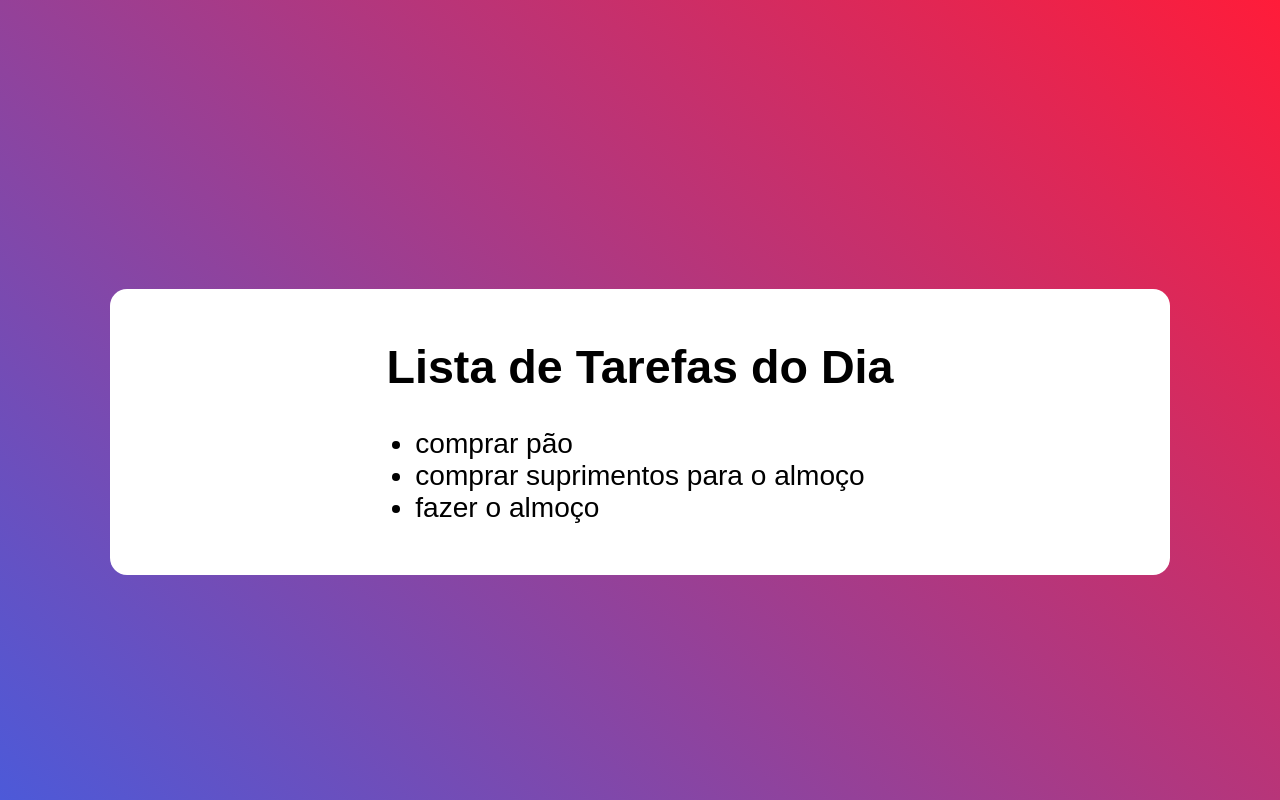
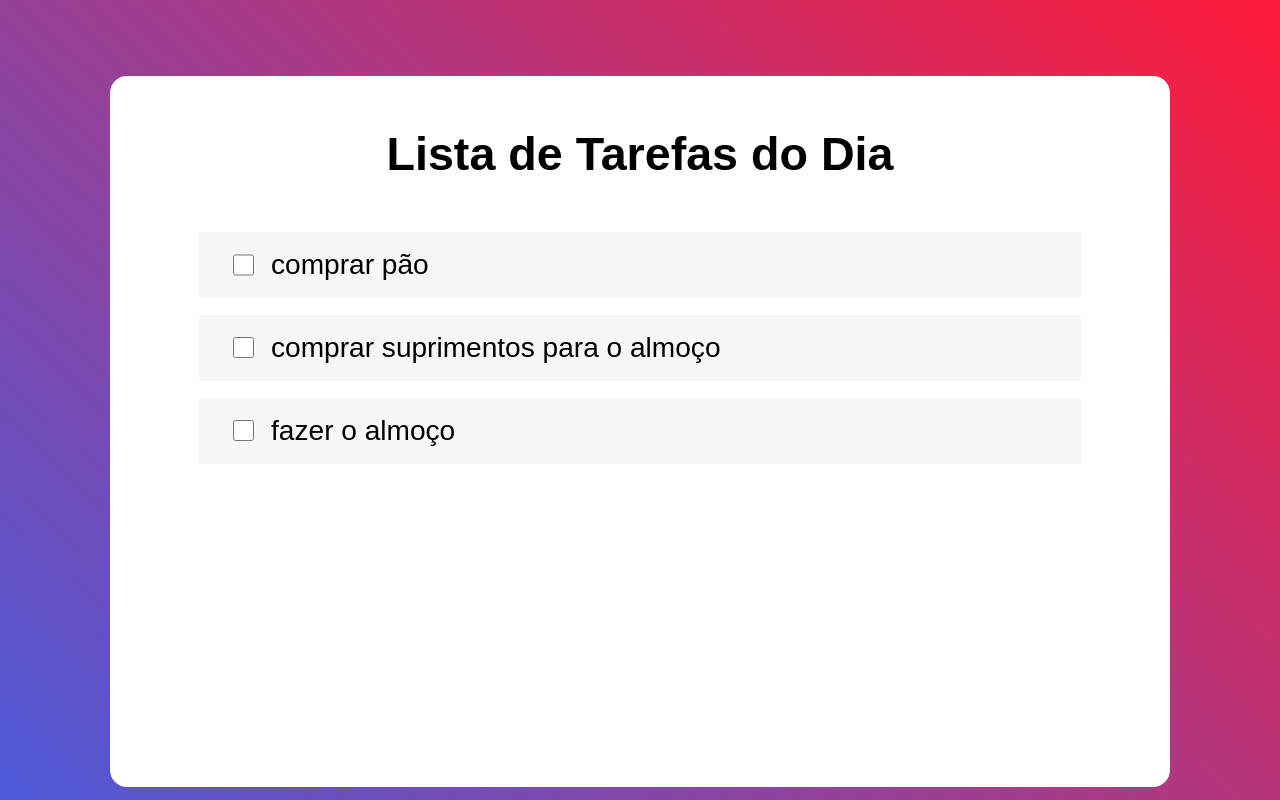
Before and after one commit to Ibrahimlima/To-do-list, a plain HTML site: page index.html in a window 1280 px wide. Drawn offline with Linux system fonts and the light colour scheme.

Commit message:
primeiras modificações nas listas

```diff
--- a/index.js
+++ b/index.js
@@ -1,17 +1,40 @@
 let tasks = [
     {id: 1 , description: 'comprar pão', check: false},
-    {id: 1 , description: 'comprar suprimentos para o almoço', check: false},
-    {id: 1 , description: 'fazer o almoço', check: false},
+    {id: 2 , description: 'comprar suprimentos para o almoço', check: false},
+    {id: 3 , description: 'fazer o almoço', check: false},
 ]
 
+const checkBoxInput = ({id, description, checked}) => {
+    const checkBox = document.createElement('input');
+    const label = document.createElement('label');
+    const wrapper = document.createElement('div');
+    const checkBoxId = `${id}-checkbox`
+
+    checkBox.type = 'checkbox';
+    checkBox.id = checkBoxId;
+    checkBox.checked = checked;
+
+    label.textContent = description;
+    label.htmlFor = checkBoxId;
+
+    wrapper.className = 'checkbox-label'
+
+    wrapper.appendChild(checkBox)
+    wrapper.appendChild(label)
+
+    return wrapper;
+}
 
 window.onload = function(){
     tasks.forEach((task) =>{
+        const checkb = checkBoxInput(task)
         const list = document.getElementById('todoList');
         const toDo = document.createElement('li');
+        //const button = document.createElement('button')
 
-
-        toDo.textContent = task.description;
+        toDo.id = task.id;
+        toDo.appendChild(checkb);
+        //toDo.appendChild(button)
         toDo.classList.add('task');
 
         list.appendChild(toDo)
--- a/style.css
+++ b/style.css
@@ -19,6 +19,7 @@ main{
 h1 {
     font-size: 2.2rem;
     margin: 0 0 1.6rem;
+    text-align: center;
     }
 
 
@@ -27,10 +28,68 @@ h1 {
     max-width: 50rem;
     background-color: #fff;
     border-radius: 0.8rem;
-    padding: 2.4rem 3.2rem;
+    padding: 2.4rem 2.6rem;
     display: flex;
     flex-direction: column;
     justify-content: center;
-    align-items: center;
     margin-top: 3rem;
     }
+
+.todolist-section{
+    margin: .8rem 1.6rem;
+    min-height: 5rem;
+
+    & > ul{
+        padding-inline-start: 0rem;
+        height: 23rem;
+        overflow: auto;
+    }
+
+    & > ul > li {
+        list-style-type: none;
+        padding: .8rem 1.6rem;
+        font-size: 2.4rem;
+        background-color: #efefef80;
+        display: flex;
+        justify-content:space-between;
+        position: relative;
+        margin-bottom: .8rem;
+    }
+
+    & > ul > li:last-child{
+        margin-bottom: 0;
+    }
+
+    & > ul > li > button {
+        width: 2.4rem;
+        height: 2.4rem;
+        background-color: #5c498054;
+        color: #fff;
+        border: none;
+        border-radius: .4rem;
+        cursor: pointer;
+
+        &:hover{
+            background-color: #b7afc754;
+        }
+    }
+}
+
+.checkbox-label{
+    display: flex;
+    align-items: center;
+    justify-content: center;
+
+    & > label{
+        cursor: pointer;
+    }
+
+    & > input{
+        margin-right: .8rem;
+        cursor: pointer;
+        height: 1rem;
+        width: 1rem;
+        border-radius: .8rem;
+        border : none
+    }
+}
```
